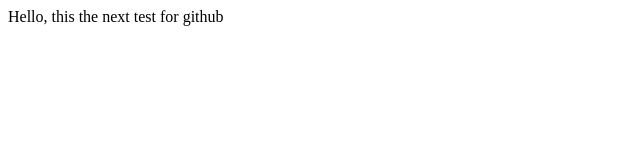
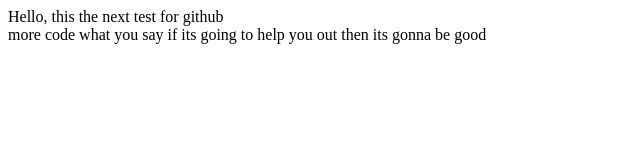
Before and after one commit to abdulsystel/NewProject, a plain HTML site: page WebContent/index.html in a window 1280 px wide. Shown: the whole page, without its empty margins (0-640 px from the left). Drawn offline with Linux system fonts and the light colour scheme.

Commit message:
added more code
index.html

```diff
--- a/WebContent/index.html
+++ b/WebContent/index.html
@@ -6,5 +6,9 @@
 </head>
 <body>
 Hello, this the next test for github
+<br/>
+more code what you say
+
+if its going to help you out then its gonna be good
 </body>
 </html>
```
